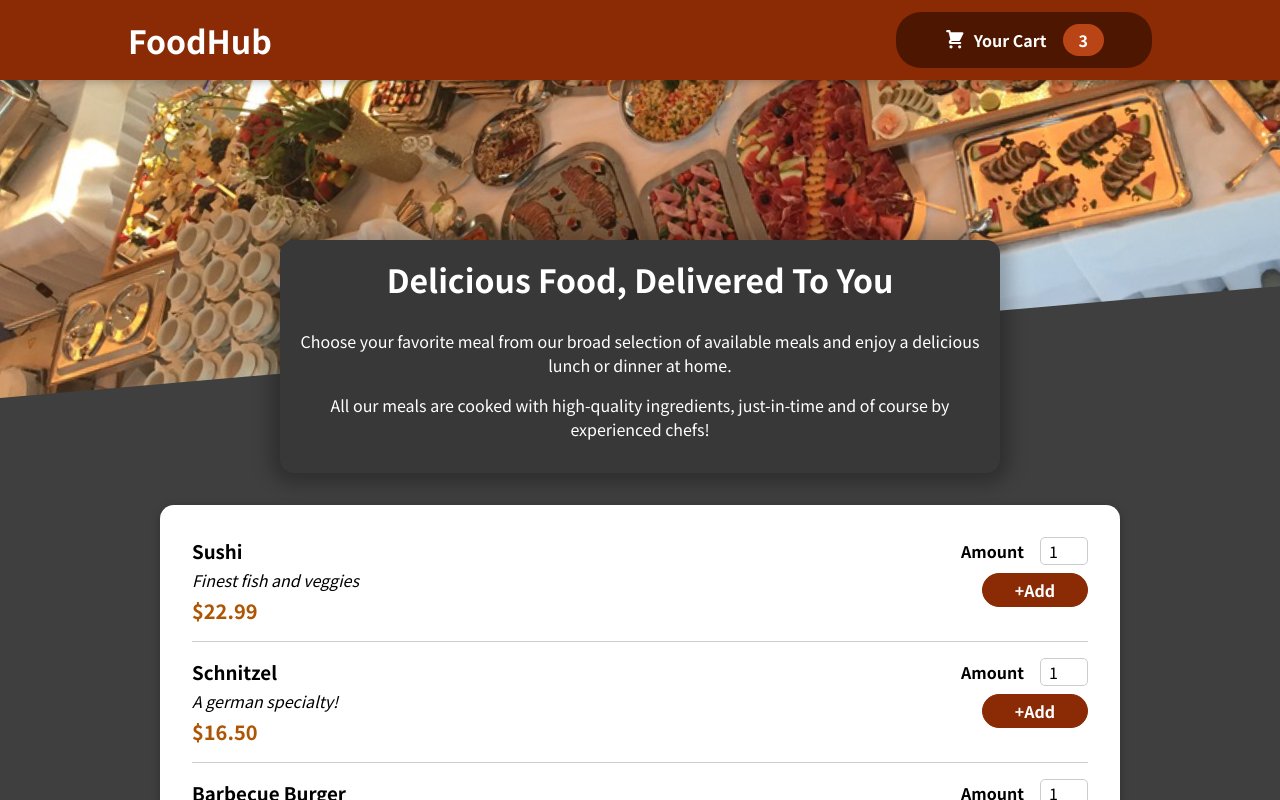
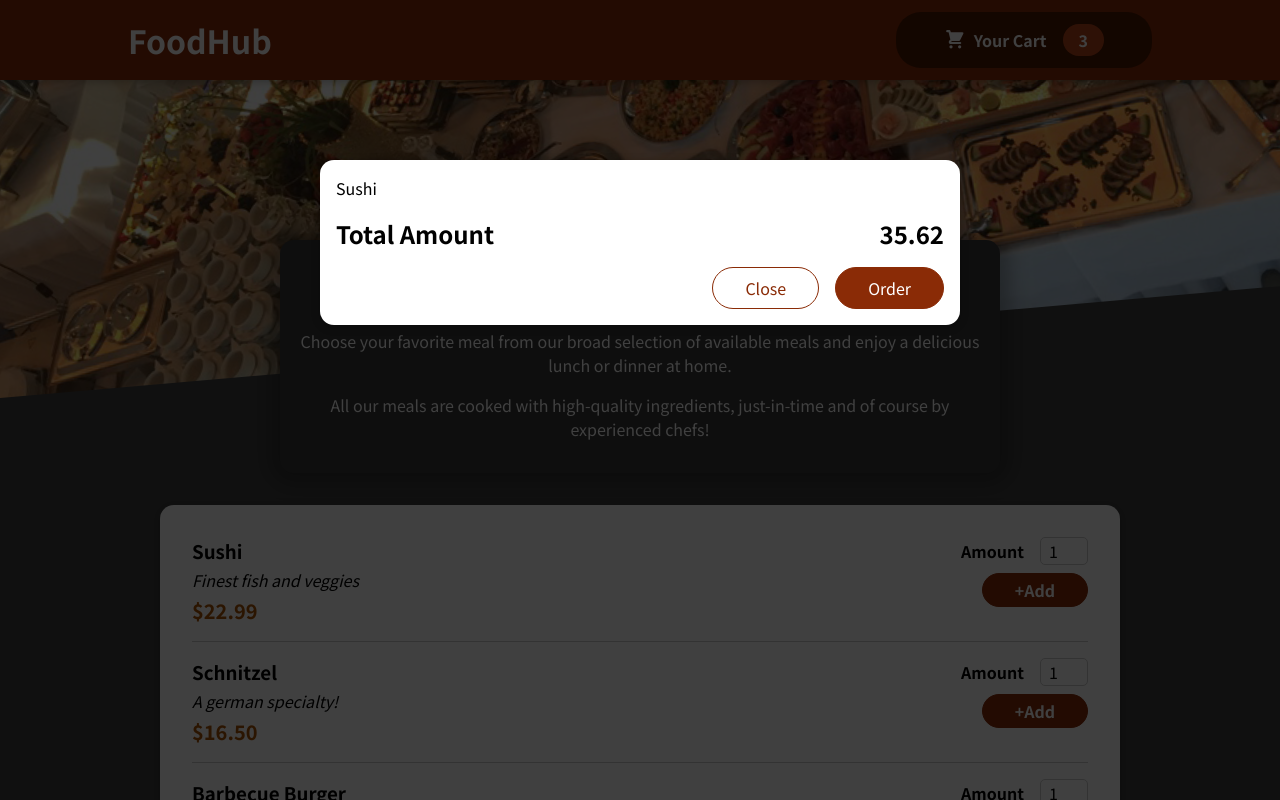
Before and after one commit to ut88/Resturant-App, a React (Create React App) app: page / in a window 1280 px wide. Shown: the top 800 px of the page. Built offline with nearby package versions, Linux system fonts and the light colour scheme.

Commit message:
Include Modal

```diff
--- a/public/index.html
+++ b/public/index.html
@@ -28,7 +28,9 @@
   </head>
   <body>
     <noscript>You need to enable JavaScript to run this app.</noscript>
+    <div id="modal"></div>
     <div id="root"></div>
+
     <!--
       This HTML file is a template.
       If you open it directly in the browser, you will see an empty page.
--- a/src/App.js
+++ b/src/App.js
@@ -1,11 +1,13 @@
 import Meals from "./components/Meals/Meals.js";
 import Header from "./components/Layout/Header.js";
 import React ,{ Fragment } from "react";
+import Cart from "./components/Cart/Cart.js";
 function App() {
   return (
     <Fragment>
       <Header />
       <main>
+      <Cart />
         <Meals />
       </main>
     </Fragment>
--- /dev/null
+++ b/src/components/Cart/Cart.js
@@ -0,0 +1,26 @@
+import classes from "./Cart.module.css"
+import Modal from "../UI/Modal";
+const Cart= props=>{
+    const cartItem=(
+    <ul className={classes['cart-items']}>
+        {[{id:'c1',name:'Sushi',amount:2,price:12.99}
+    ].map((item)=>( <li>{item.name}</li>))}</ul>)
+
+    return(
+         <Modal>
+            {cartItem}
+            <div className={classes.total}>
+                <span>Total Amount</span>
+                <span>35.62</span>
+            </div>
+            <div className={classes.actions}>
+                <button className={classes['button--alt']}>Close</button>
+                <button className={classes.button}>Order</button>
+            </div>
+         </Modal>
+    )
+}
+
+
+
+export default Cart;
--- /dev/null
+++ b/src/components/Cart/Cart.module.css
@@ -0,0 +1,46 @@
+.cart-items {
+    list-style: none;
+    margin: 0;
+    padding: 0;
+    max-height: 20rem;
+    overflow: auto;
+  }
+
+  .total {
+    display: flex;
+    justify-content: space-between;
+    align-items: center;
+    font-weight: bold;
+    font-size: 1.5rem;
+    margin: 1rem 0;
+  }
+
+  .actions {
+    text-align: right;
+  }
+
+  .actions button {
+    font: inherit;
+    cursor: pointer;
+    background-color: transparent;
+    border: 1px solid #8a2b06;
+    padding: 0.5rem 2rem;
+    border-radius: 25px;
+    margin-left: 1rem;
+  }
+
+  .actions button:hover,
+  .actions button:active {
+    background-color: #5a1a01;
+    border-color: #5a1a01;
+    color: white;
+  }
+
+  .actions .button--alt {
+    color: #8a2b06;
+  }
+
+  .actions .button {
+    background-color: #8a2b06;
+    color: white;
+  }
--- a/src/components/Meals/MealItem/MealItem.js
+++ b/src/components/Meals/MealItem/MealItem.js
@@ -18,4 +18,6 @@
     )
 }
 
+
+
 export default MealItem;
--- /dev/null
+++ b/src/components/UI/Modal.js
@@ -0,0 +1,26 @@
+import classes from "./Modal.module.css"
+import {Fragment} from 'react';
+import ReactDom from "react-dom"
+const Backdrop= props=>{
+
+    return(
+        <div className={classes.backdrop} />
+    )
+}
+
+const ModalOverLay= props=>{
+
+    return (<div className={classes.modal}>
+        <div className={classes.content}>{props.children}</div>
+        </div>)
+}
+const portalElement=document.getElementById('modal');
+const Modal= props=>{
+  return (<Fragment>
+      {ReactDom.createPortal(<Backdrop/>,portalElement)}
+     {ReactDom.createPortal(<ModalOverLay>{props.children}</ModalOverLay>,portalElement)}
+  </Fragment>)
+
+}
+
+export default Modal;
--- /dev/null
+++ b/src/components/UI/Modal.module.css
@@ -0,0 +1,40 @@
+.backdrop {
+    position: fixed;
+    top: 0;
+    left: 0;
+    width: 100%;
+    height: 100vh;
+    z-index: 20;
+    background-color: rgba(0, 0, 0, 0.75);
+  }
+
+  .modal {
+    position: fixed;
+    top: 20vh;
+    left: 5%;
+    width: 90%;
+    background-color: white;
+    padding: 1rem;
+    border-radius: 14px;
+    box-shadow: 0 2px 8px rgba(0, 0, 0, 0.25);
+    z-index: 30;
+    animation: slide-down 300ms ease-out forwards;
+  }
+
+  @media (min-width: 768px) {
+    .modal {
+      width: 40rem;
+      left: calc(50% - 20rem);
+    }
+  }
+
+  @keyframes slide-down {
+    from {
+      opacity: 0;
+      transform: translateY(-3rem);
+    }
+    to {
+      opacity: 1;
+      transform: translateY(0);
+    }
+  }
```
